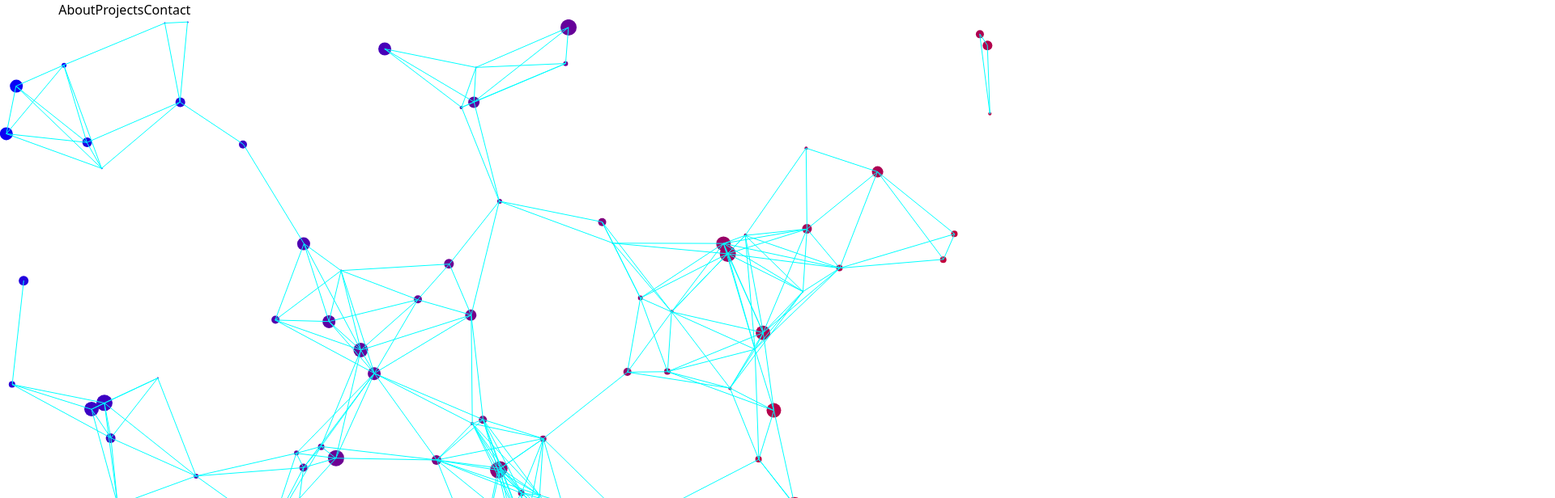
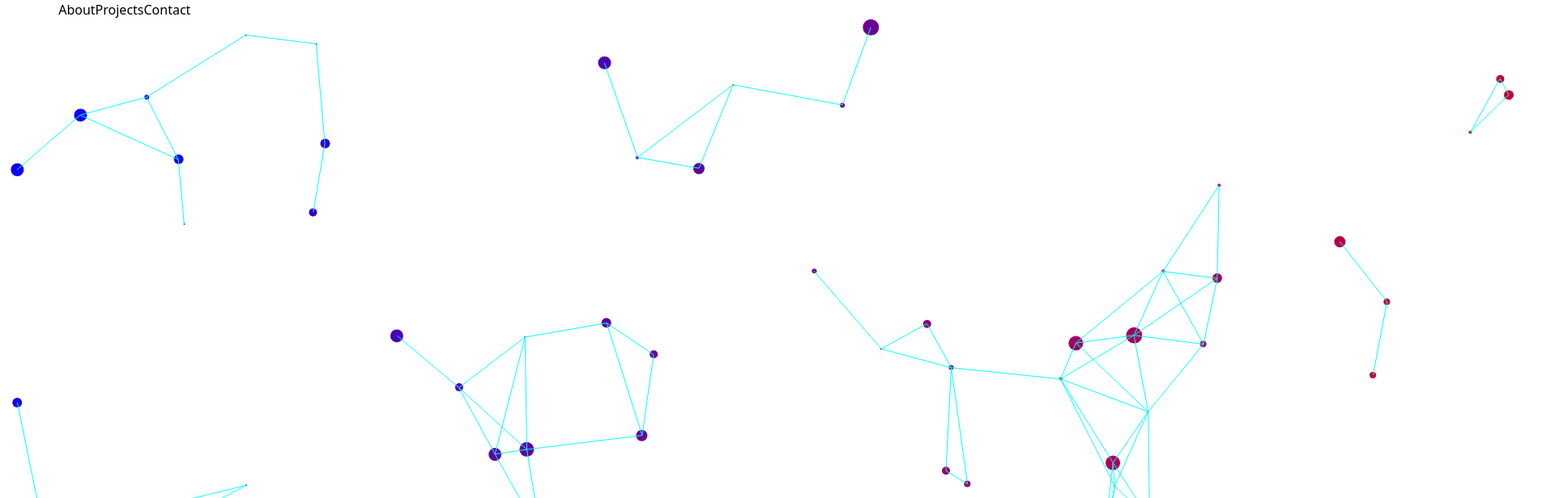
Before and after one commit to Jaycossey/showcase, a React (Vite) app: page / in a window 1280 px wide. Shown: the top 616 px of the page at 81% size, 1920 px wide, since content can reach past the window. Built offline with nearby package versions, Linux system fonts and the light colour scheme.

Commit message:
added quick fix to the bg component resolution issues, needs more permenant fix

```diff
--- a/src/components/Background.jsx
+++ b/src/components/Background.jsx
@@ -5,9 +5,11 @@ import Effect from "./utils/Effect";
 
 // Background component
 const Background = (props) => {
-    // width and height of canvas, using window height and width
-    let width = window.innerWidth;
-    let height = window.innerHeight;
+    // width and height of canvas !----- TODO - Ensure dynamic rendering of the component
+    // to handle the screen resolution changes, using desktop max for current to ensure responsiveness
+    // for the moment, needs fix to be responsive
+    let width = 1920;
+    let height = 1080;
 
     // reference to canvas element
     const canvasRef = useRef(null);
```
